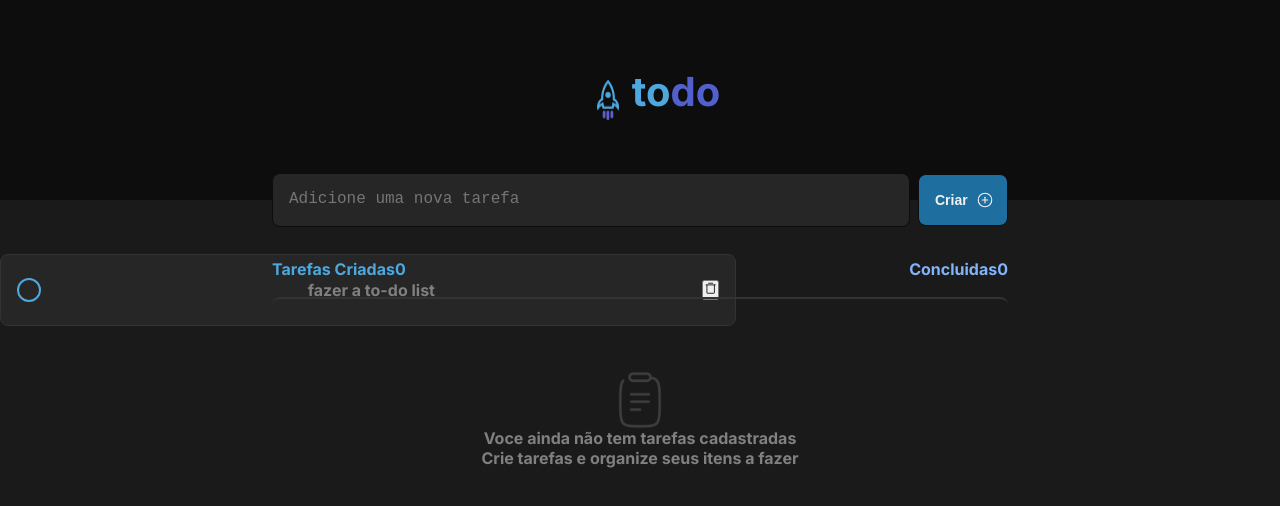
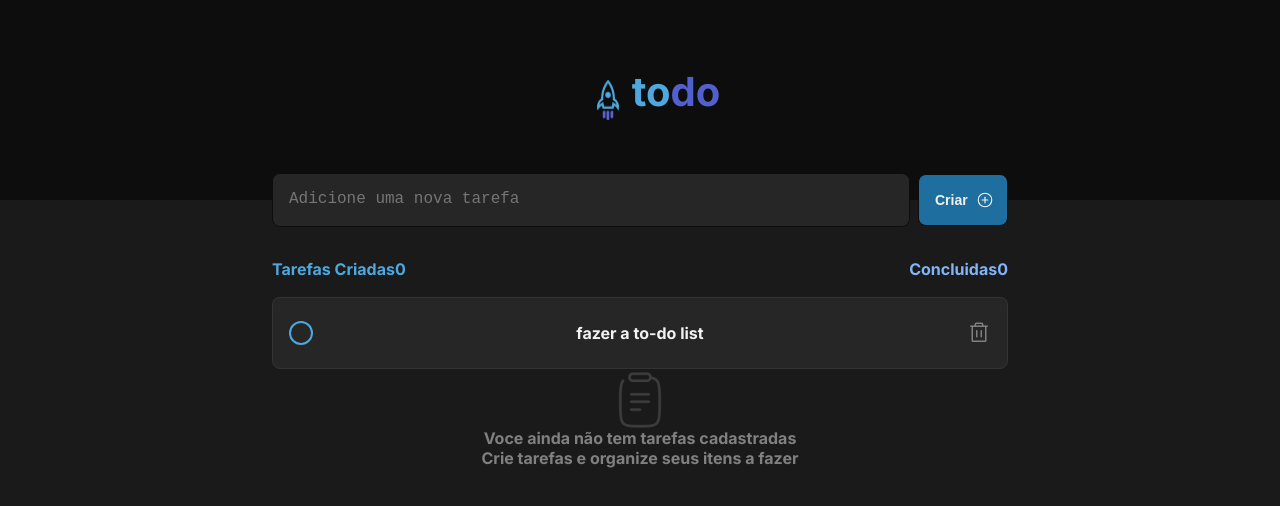
Before and after one commit to ithauront/ToDoList, a React (Vite) app: page / in a window 1280 px wide. Shown: the top 506 px of the page. Built offline with nearby package versions, Linux system fonts and the light colour scheme.

Commit message:
css done
all the style is done

```diff
--- a/src/components/tasks.module.css
+++ b/src/components/tasks.module.css
@@ -62,6 +62,11 @@
 }
 
 .list {
+    position: absolute;
+    top:  calc(1.187rem + 1.5rem);
+    left: 50%;
+    transform: translate(-50%);
+
     width: 46rem;
     height: 4.5rem;
     padding: 1rem;
@@ -74,6 +79,7 @@
     justify-content: space-between;
     align-items: center;
 
+    color: var(--gray-100);
 }
 
 .checkbox {
@@ -84,6 +90,7 @@
     appearance: none;
     cursor: pointer;
     background-color: transparent;
+    transition: 0.1s;
   }
 
   .checkbox:hover{
@@ -107,3 +114,26 @@
     border: 2px solid var(--purple);
 
   }
+
+  .trashButton {
+    background: transparent;
+    border: 0;
+    border-radius: 20%;
+    color: var(--gray-300);
+    cursor: pointer;
+    display: flex;
+    align-items: center;
+    transition: 0.1s;
+
+}
+
+.trashButton:hover {
+    background: var(--gray-400);
+    color: var(--danger);
+
+}
+
+.checkbox:checked ~ .text {
+    color: var(--gray-300);
+    text-decoration: line-through;
+}
--- a/src/components/tasks.tsx
+++ b/src/components/tasks.tsx
@@ -1,6 +1,6 @@
 import styles from './tasks.module.css'
 import Clipboard from '../assets/Clipboard.png'
-import { TrashSimple } from 'phosphor-react'
+import { Trash} from 'phosphor-react'
 
 export function Tasks(){
     return(
@@ -24,8 +24,8 @@ export function Tasks(){
 
             <div className={styles.list}>
                 <input className={styles.checkbox} type="checkbox" />
-                <p>fazer a to-do list</p>
-                <button type='submit'><TrashSimple /></button>
+                <p className={styles.text}>fazer a to-do list</p>
+                <button className={styles.trashButton} type='submit'><Trash size={24} /></button>
             </div>
 
         </aside>
```
